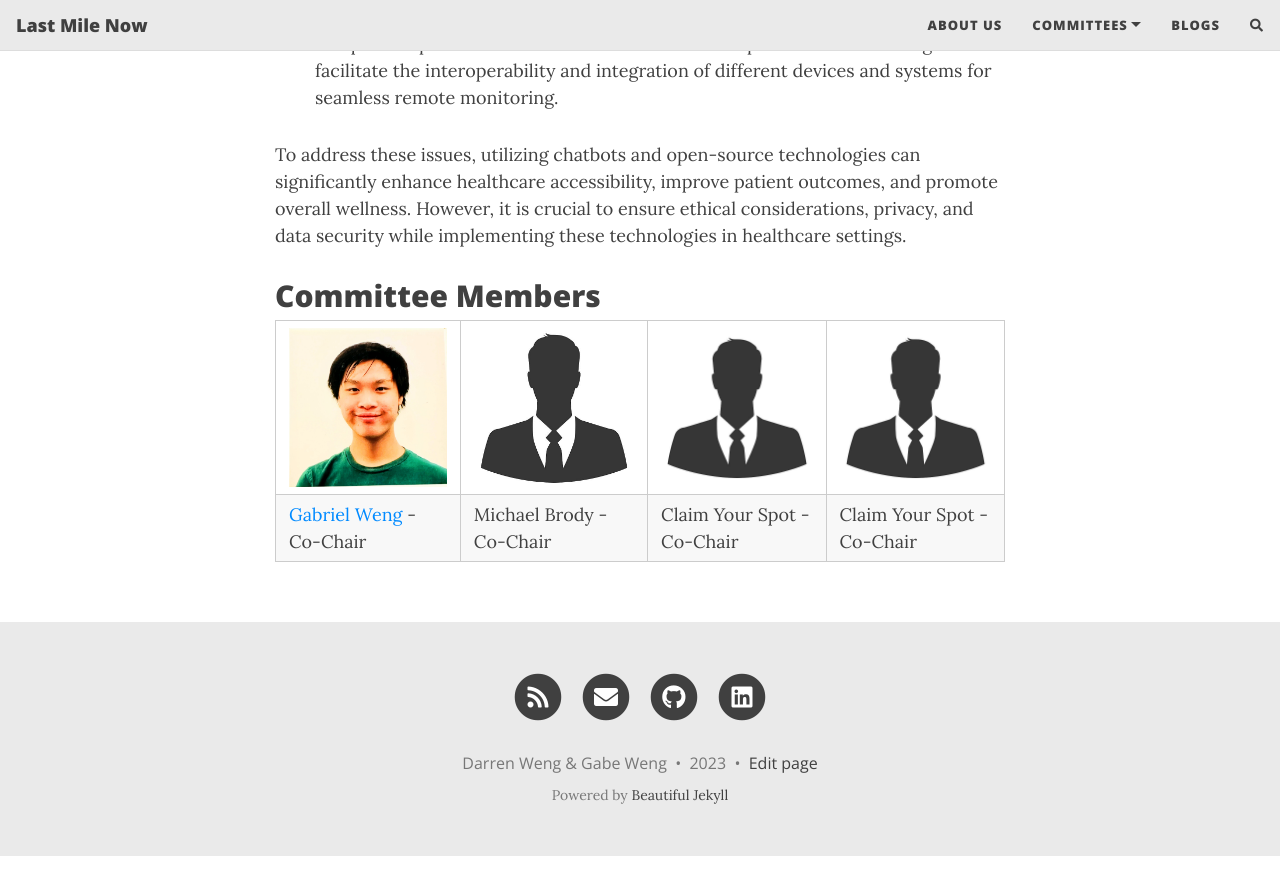
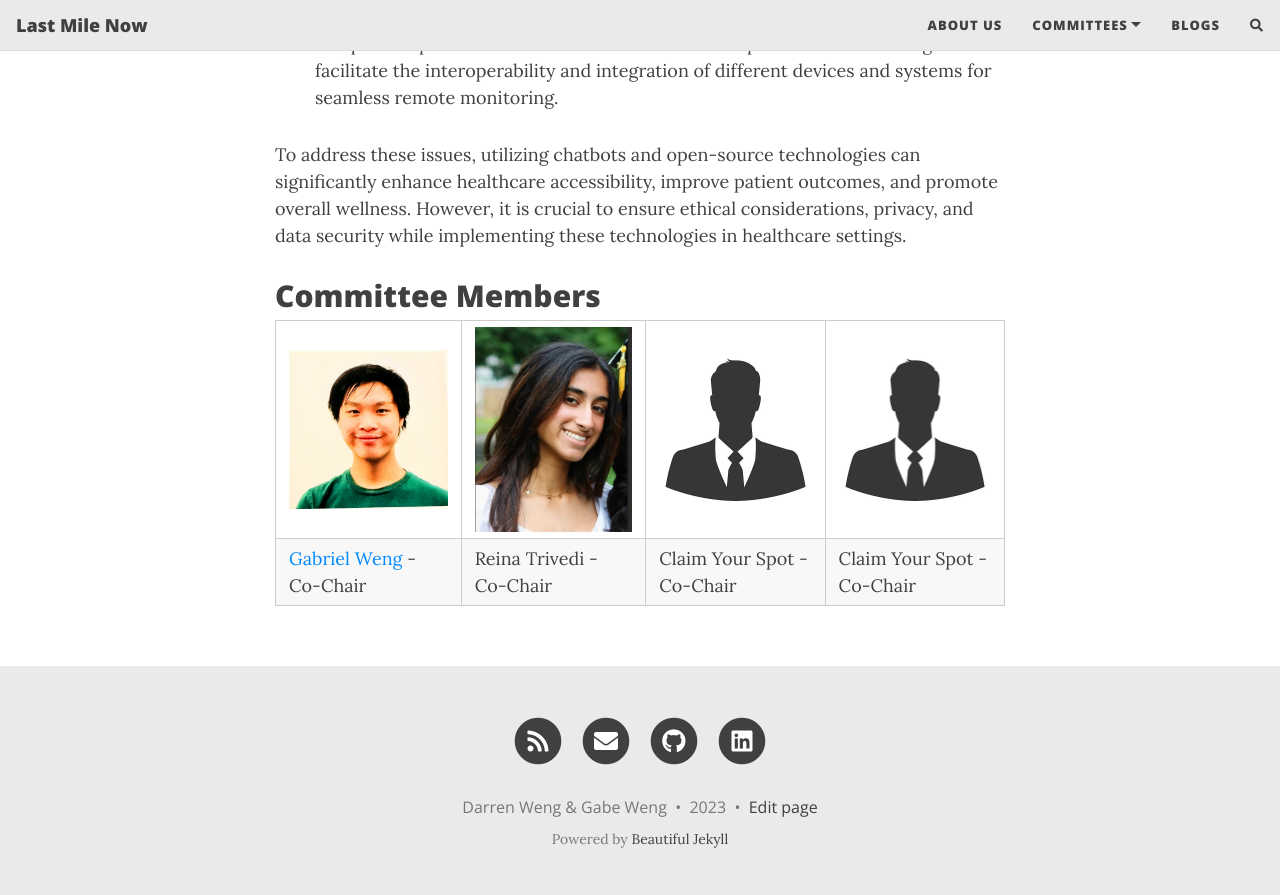
Before and after one commit to LastMileNow/lastmilenow.github.io, a Jekyll site: the page built from healthcare.md, in a window 1280 px wide and 900 px high, scrolled down 1288 px. Shown: the top 895 px of the window. Built offline with Jekyll 4.4.1, drawn with Linux system fonts in a browser that asks for light colours; nearby versions of some CDN libraries; comment, search, counter and statistics services are not loaded; before the commit the page ends 2144 px from its top, so only the background shows below that.

Commit message:
Reina Trivedi as Co-chair

```diff
--- a/healthcare.md
+++ b/healthcare.md
@@ -22,5 +22,5 @@ To address these issues, utilizing chatbots and open-source technologies can sig
 ## Committee Members
 
 | --- | --- | --- | --- |
-|<img src="https://raw.githubusercontent.com/LastMileNow/lastmilenow.github.io/main/assets/img/gabeweng.jpg" alt="Gabe Weng" width=250 /> | <img src="https://raw.githubusercontent.com/LastMileNow/lastmilenow.github.io/main/assets/img/male_headshot.jpg" alt="Jade" width=250 /> | <img src="https://raw.githubusercontent.com/LastMileNow/lastmilenow.github.io/main/assets/img/male_headshot.jpg" alt="" width=250 /> | <img src="https://raw.githubusercontent.com/LastMileNow/lastmilenow.github.io/main/assets/img/male_headshot.jpg" alt="Jade" width=250 />  |
-| [Gabriel Weng](https://www.gabrielweng.com) - Co-Chair | Michael Brody - Co-Chair|Claim Your Spot - Co-Chair|Claim Your Spot - Co-Chair|
+|<img src="https://raw.githubusercontent.com/LastMileNow/lastmilenow.github.io/main/assets/img/gabeweng.jpg" alt="Gabe Weng" width=250 /> | <img src="https://raw.githubusercontent.com/LastMileNow/lastmilenow.github.io/main/assets/img/ReinaTrivedi.jpg" alt="Jade" width=250 /> | <img src="https://raw.githubusercontent.com/LastMileNow/lastmilenow.github.io/main/assets/img/male_headshot.jpg" alt="" width=250 /> | <img src="https://raw.githubusercontent.com/LastMileNow/lastmilenow.github.io/main/assets/img/male_headshot.jpg" alt="Jade" width=250 />  |
+| [Gabriel Weng](https://www.gabrielweng.com) - Co-Chair | Reina Trivedi - Co-Chair|Claim Your Spot - Co-Chair|Claim Your Spot - Co-Chair|
```
